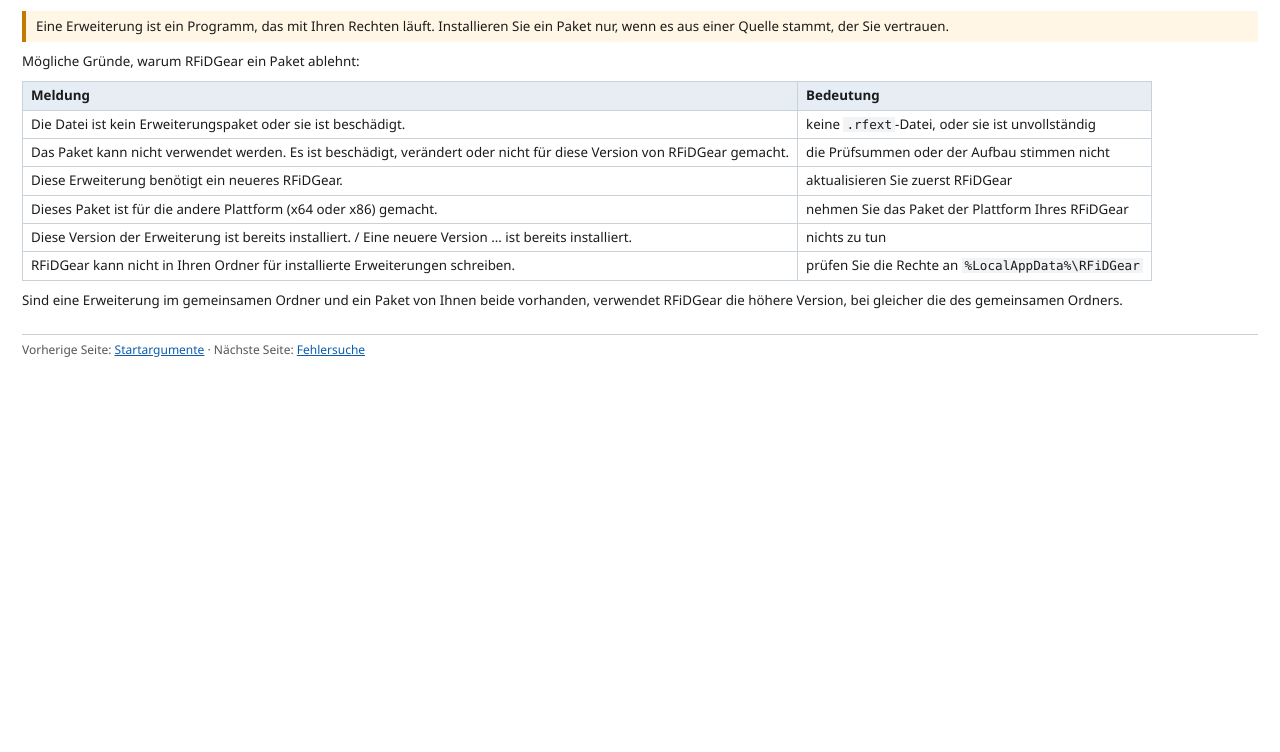
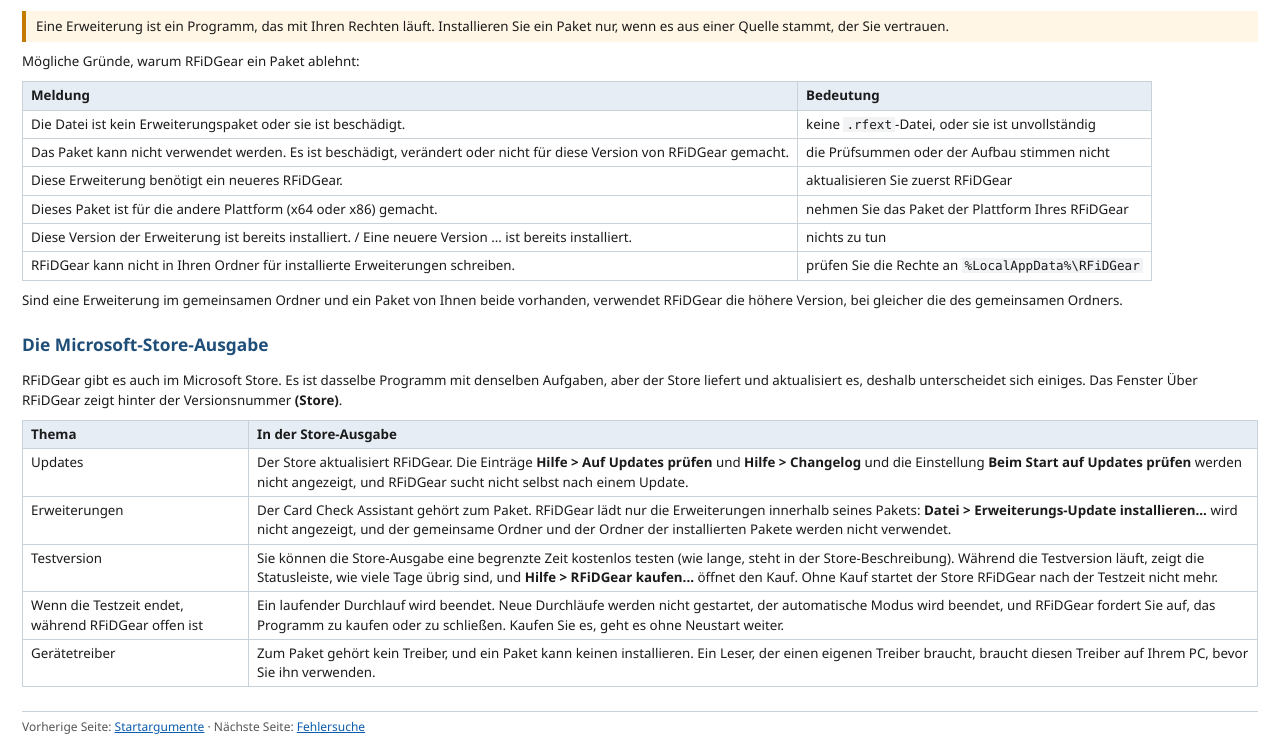
Before and after one commit to c3rebro/RFiDGear, a plain HTML site: page docs/chm_de/Content/updates_extensions.html in a window 1280 px wide. Shown: the part 815-1567 px from the top of the page. Before the commit the page ends 1189 px from the top, so only its background shows below. Drawn offline with Linux system fonts and the light colour scheme.

Commit message:
Store edition: CLAUDE.md, the developer notes, and the help (German and English, both CHMs)
- CLAUDE.md: the section "Store Edition (Microsoft Store)": the run-time edition, what the Store edition switches off, the license gate and its rules, the Store assembly and why the host does not reference it, the package script and why win10-x64, and the one project on a Windows-versioned framework.
- DEVELOPER_NOTES.md: "The Store edition (MSIX): facts that bite": building the package, the identity, the runtime identifier, the loading of the Store assembly, the sideloaded copy that is not gated and the Debug switch, the trial and the elevation, what the Partner Center listing needs, the checklist for the first test on a machine, and what is not verified and not done.
- Help (both languages): the section "The Microsoft Store edition" on the page Updates and extensions (updates, extensions, trial, the end of a trial while RFiDGear is open, drivers), and the row Help > Buy on the page Menus. Both CHMs are compiled again.

Co-Authored-By: Claude Sonnet 5.5 <noreply@anthropic.com>

```diff
--- a/docs/chm_de/Content/updates_extensions.html
+++ b/docs/chm_de/Content/updates_extensions.html
@@ -63,6 +63,19 @@ meldet RFiDGear <em>Die Erweiterung ... konnte nicht ge&ouml;ffnet werden. Einze
 
 <p>Sind eine Erweiterung im gemeinsamen Ordner und ein Paket von Ihnen beide vorhanden, verwendet RFiDGear die h&ouml;here Version, bei gleicher die des gemeinsamen Ordners.</p>
 
+<h2>Die Microsoft-Store-Ausgabe</h2>
+
+<p>RFiDGear gibt es auch im Microsoft Store. Es ist dasselbe Programm mit denselben Aufgaben, aber der Store liefert und aktualisiert es, deshalb unterscheidet sich einiges. Das Fenster &Uuml;ber RFiDGear zeigt hinter der Versionsnummer <strong>(Store)</strong>.</p>
+
+<table>
+<tr><th>Thema</th><th>In der Store-Ausgabe</th></tr>
+<tr><td>Updates</td><td>Der Store aktualisiert RFiDGear. Die Eintr&auml;ge <strong>Hilfe &gt; Auf Updates pr&uuml;fen</strong> und <strong>Hilfe &gt; Changelog</strong> und die Einstellung <strong>Beim Start auf Updates pr&uuml;fen</strong> werden nicht angezeigt, und RFiDGear sucht nicht selbst nach einem Update.</td></tr>
+<tr><td>Erweiterungen</td><td>Der Card Check Assistant geh&ouml;rt zum Paket. RFiDGear l&auml;dt nur die Erweiterungen innerhalb seines Pakets: <strong>Datei &gt; Erweiterungs-Update installieren...</strong> wird nicht angezeigt, und der gemeinsame Ordner und der Ordner der installierten Pakete werden nicht verwendet.</td></tr>
+<tr><td>Testversion</td><td>Sie k&ouml;nnen die Store-Ausgabe eine begrenzte Zeit kostenlos testen (wie lange, steht in der Store-Beschreibung). W&auml;hrend die Testversion l&auml;uft, zeigt die Statusleiste, wie viele Tage &uuml;brig sind, und <strong>Hilfe &gt; RFiDGear kaufen...</strong> &ouml;ffnet den Kauf. Ohne Kauf startet der Store RFiDGear nach der Testzeit nicht mehr.</td></tr>
+<tr><td>Wenn die Testzeit endet, w&auml;hrend RFiDGear offen ist</td><td>Ein laufender Durchlauf wird beendet. Neue Durchl&auml;ufe werden nicht gestartet, der automatische Modus wird beendet, und RFiDGear fordert Sie auf, das Programm zu kaufen oder zu schlie&szlig;en. Kaufen Sie es, geht es ohne Neustart weiter.</td></tr>
+<tr><td>Ger&auml;tetreiber</td><td>Zum Paket geh&ouml;rt kein Treiber, und ein Paket kann keinen installieren. Ein Leser, der einen eigenen Treiber braucht, braucht diesen Treiber auf Ihrem PC, bevor Sie ihn verwenden.</td></tr>
+</table>
+
 <div class="nav">Vorherige Seite: <a href="command_line.html">Startargumente</a> &middot; N&auml;chste Seite: <a href="troubleshooting.html">Fehlersuche</a></div>
 
 </body>
```
Also changed, not shown: docs/chm_de/Content/menus.html (+2 -0 lines), docs/chm_en/Content/menus.html (+2 -0 lines), docs/chm_en/Content/updates_extensions.html (+13 -0 lines), 4 other files.
